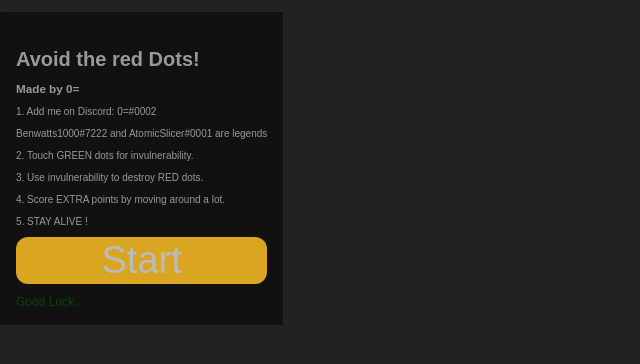
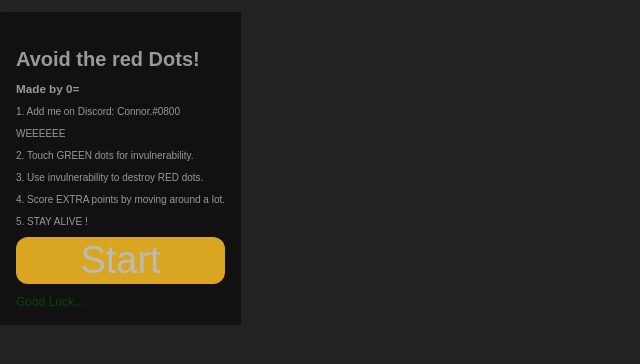
Before and after one commit to ConnorDoesDev/Avoid-the-red-Dots, a plain HTML site: page index.html in a window 1280 px wide. Shown: the whole page, without its empty margins (0-640 px from the left). Drawn offline with Linux system fonts and the light colour scheme; a script that the page names is missing.

Commit message:
Update index.html

```diff
--- a/index.html
+++ b/index.html
@@ -10,7 +10,7 @@
    content="width=device-width, initial-scale=1.0">
   <meta http-equiv="X-UA-Compatible"
    content="ie=edge">
-  <title>Made by 0=#0002</title>
+  <title>Made by Connor.#0800</title>
   <style>
    html {
     color: #000;
@@ -235,11 +235,10 @@
      </h3>
     </li>
     <br>
-    <li>1. Add me on Discord: 0=#0002
+    <li>1. Add me on Discord: Connor.#0800
     </li>
     <br>
-    <li>Benwatts1000#7222 and
-     AtomicSlicer#0001 are legends</li>
+    <li>WEEEEEE</li>
     <br>
     <li>2. Touch GREEN dots for
      invulnerability.</li>
```
